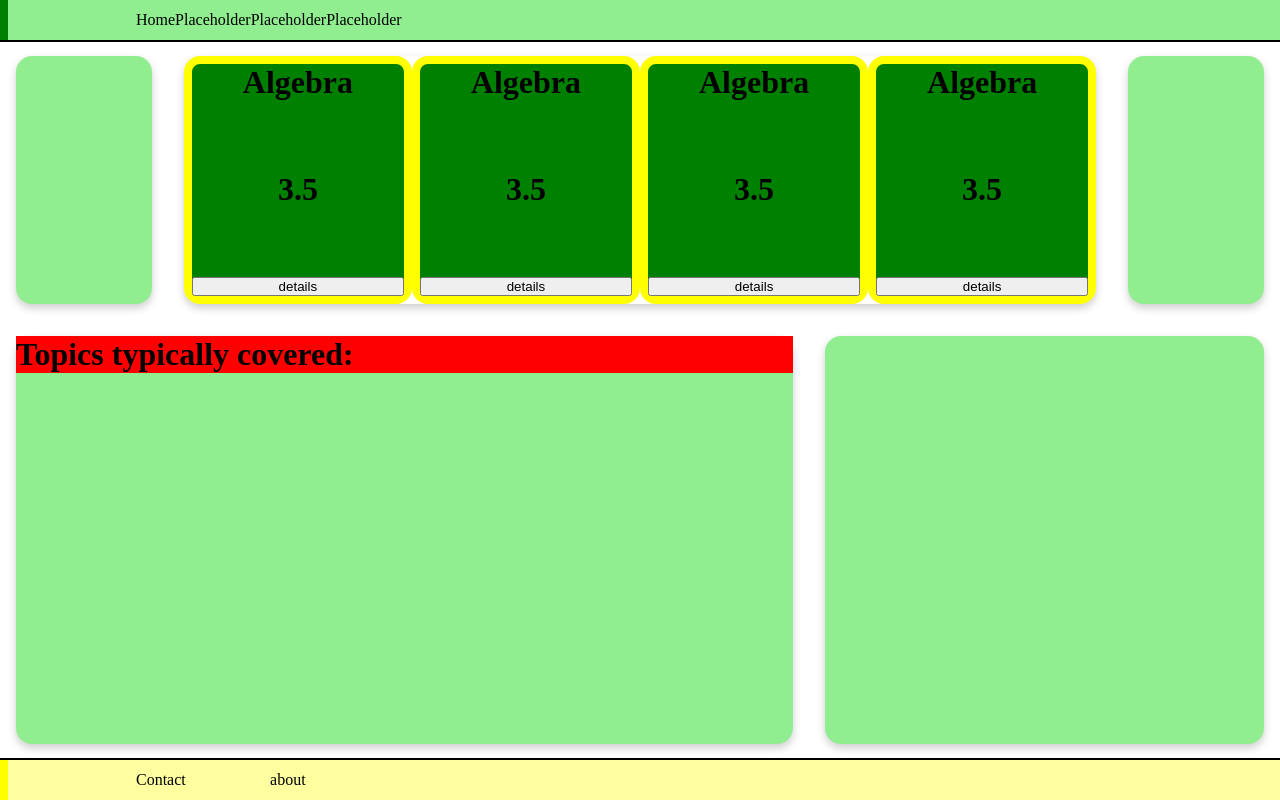
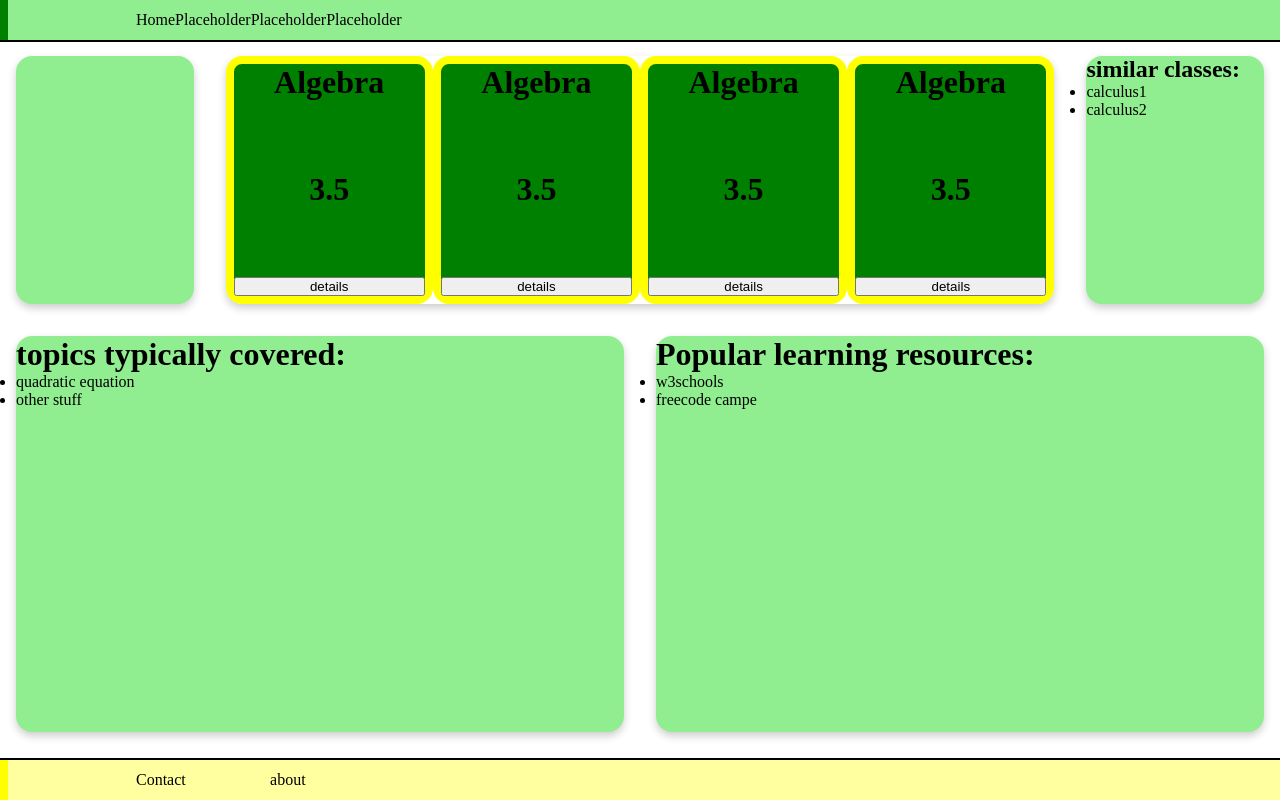
Before and after one commit to jacksoes/jacksoes.github.io, a plain HTML site: page index.html in a window 1280 px wide. Drawn offline with Linux system fonts and the light colour scheme.

Commit message:
add list containers for api input

```diff
--- a/index.html
+++ b/index.html
@@ -74,6 +74,12 @@
         </div>
 
         <div class="recommended card">
+            <h2>similar classes:</h2>
+
+            <ul id="similar-list">
+                <li>calculus1</li>
+                <li>calculus2</li>
+            </ul>
 
         </div>
     </div>
@@ -81,12 +87,23 @@
     <div class="horizontal-container-large">
 
         <div class="section-1 card">
+            <h1>topics typically covered:</h1>
+            <ul id="topics-list">
+                <li>quadratic equation</li>
+                <li>other stuff</li>
 
-            <div class="section-header"><h1>Topics typically covered:</h1> </div>
+
+            </ul>
+
 
         </div>
 
         <div class="section-2 card">
+            <h1>Popular learning resources:</h1>
+            <ul id="resources-list">
+                <li>w3schools</li>
+                <li>freecode campe</li>
+            </ul>
         </div>
 
     </div>
--- a/style.css
+++ b/style.css
@@ -14,15 +14,15 @@
 
 
 .rating-section{
-    flex-grow: 1;
+    width: 15%;
 }
 
 .selection{
-    flex-grow: 3;
+    width: 70%;
 }
 
 .recommended{
-    flex-grow: 1;
+    width: 15%;
 }
 
 .header{
@@ -66,13 +66,15 @@
 
 
 .section-1{
-    flex-grow: 1;
+    height: 90%;
+    width: 100%;
 
 
 }
 
 .section-2{
-    flex-grow: 1;
+    height: 90%;
+    width: 100%;
 
 }
 
```
